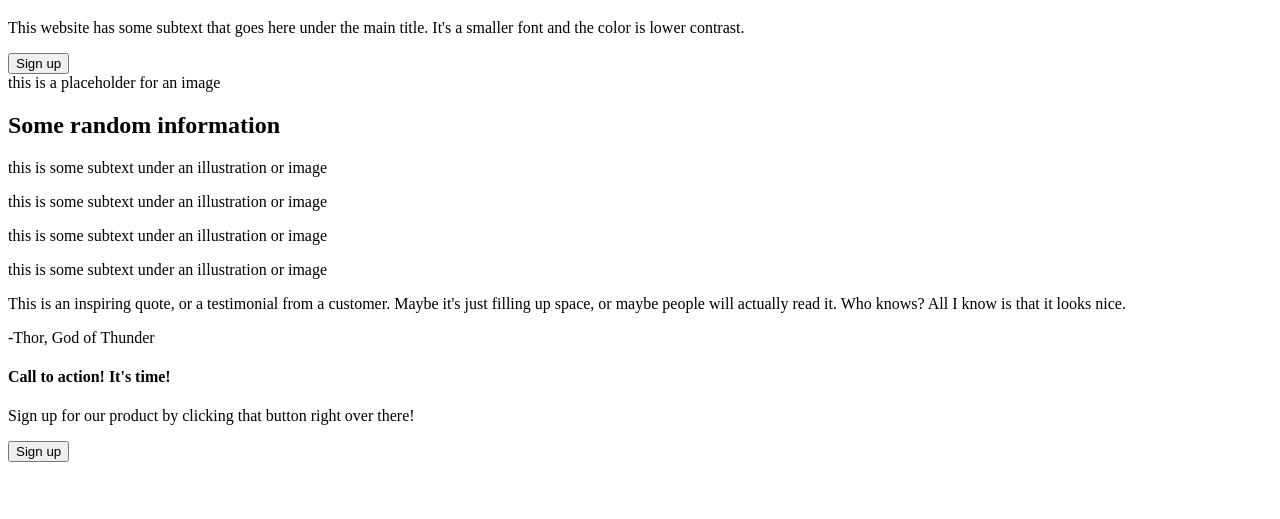
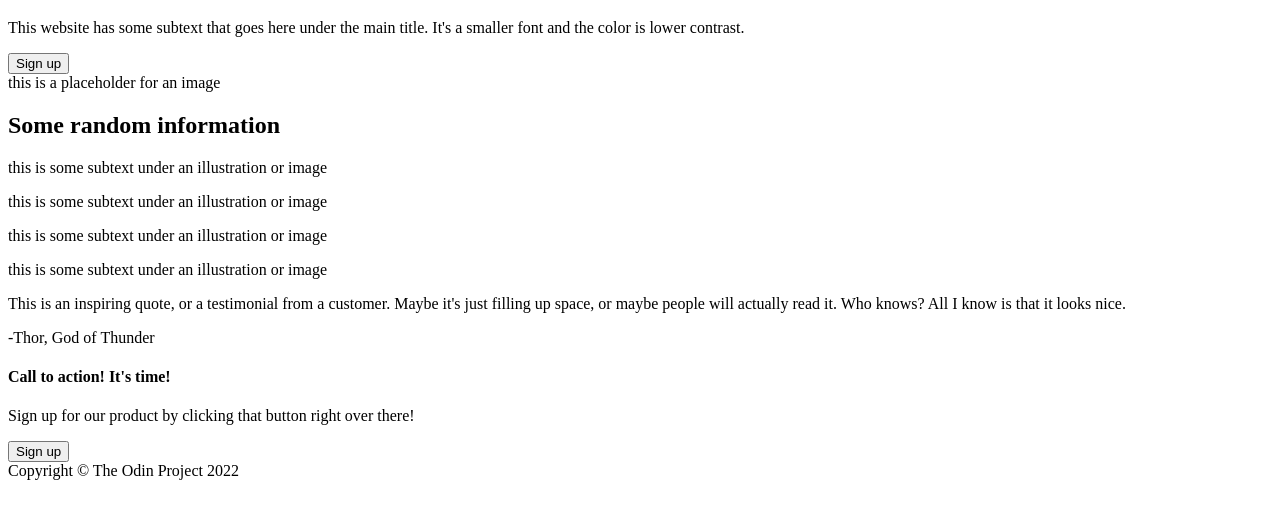
Before and after one commit to ChristopherL2021/landing-page, a plain HTML site: page index.html in a window 1280 px wide. Shown: the part 157-676 px from the top of the page. Drawn offline with Linux system fonts and the light colour scheme.

Commit message:
Add footer

```diff
--- a/index.html
+++ b/index.html
@@ -71,5 +71,11 @@
             <button>Sign up</button>
         </div>
     </div>
+
+    <div class="container">
+        <footer>
+            Copyright &copy; The Odin Project 2022
+        </footer>
+    </div>
 </body>
 </html>
```
